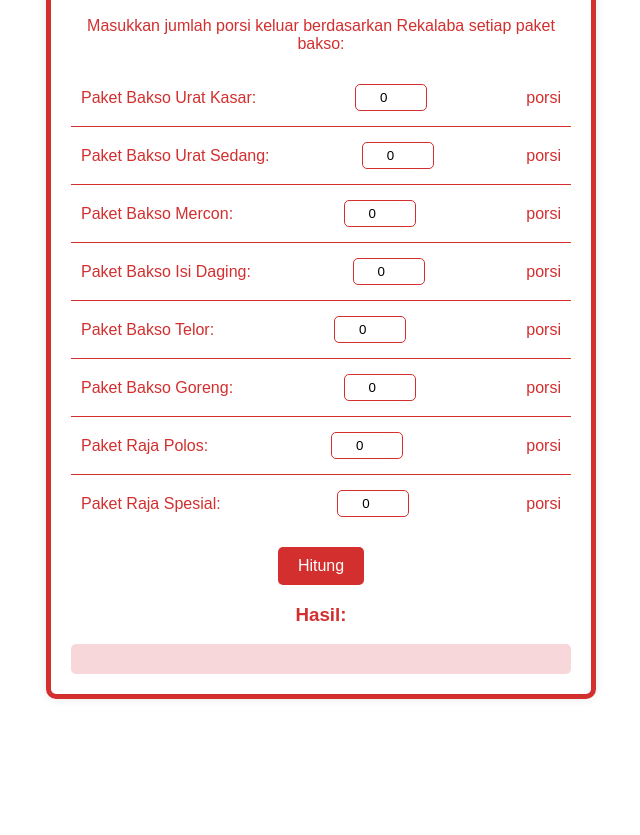
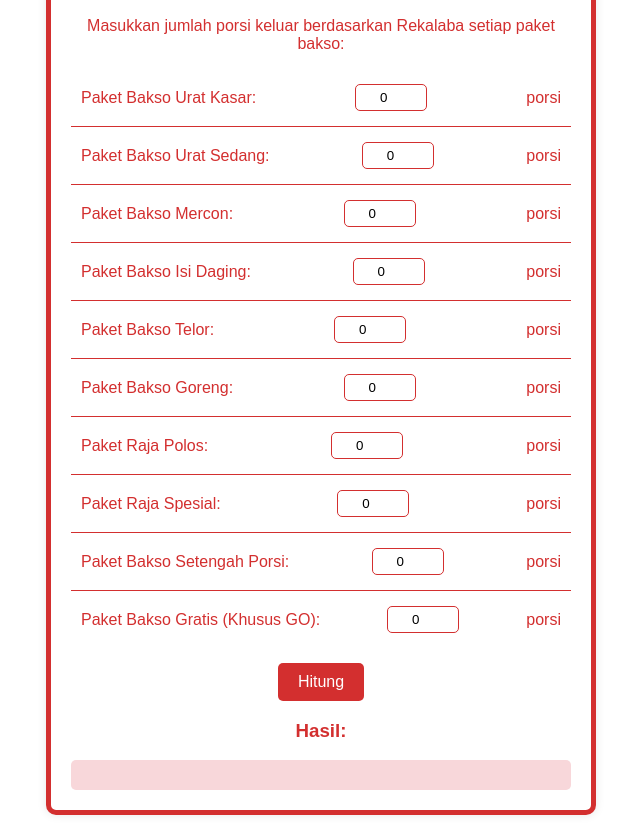
Before and after one commit to AndreaKosasih/KalkulatorBakso, a plain HTML site: page index.html in a window 1280 px wide. Shown: the part 193-1028 px from the top of the page, without its empty margins (319-959 px from the left). Before the commit the page ends 912 px from the top, so only its background shows below. Drawn offline with Linux system fonts and the light colour scheme.

Commit message:
Update menambahkan menu 1/2 porsi dan gratis GO

```diff
--- a/index.html
+++ b/index.html
@@ -102,7 +102,9 @@
             "Paket Bakso Telor": { "urat sedang": 3, "bakso telor": 1 },
             "Paket Bakso Goreng": { "bakso goreng": 10 },
             "Paket Raja Polos": { "sapi super": 5 },
-            "Paket Raja Spesial": { "sapi super": 4 }
+            "Paket Raja Spesial": { "sapi super": 4 },
+            "Paket Bakso Setengah Porsi": { "urat sedang": 3},
+            "Paket Bakso Gratis (Khusus GO)": { "urat sedang": 5 }
         };
 
         function buatInput() {
```
